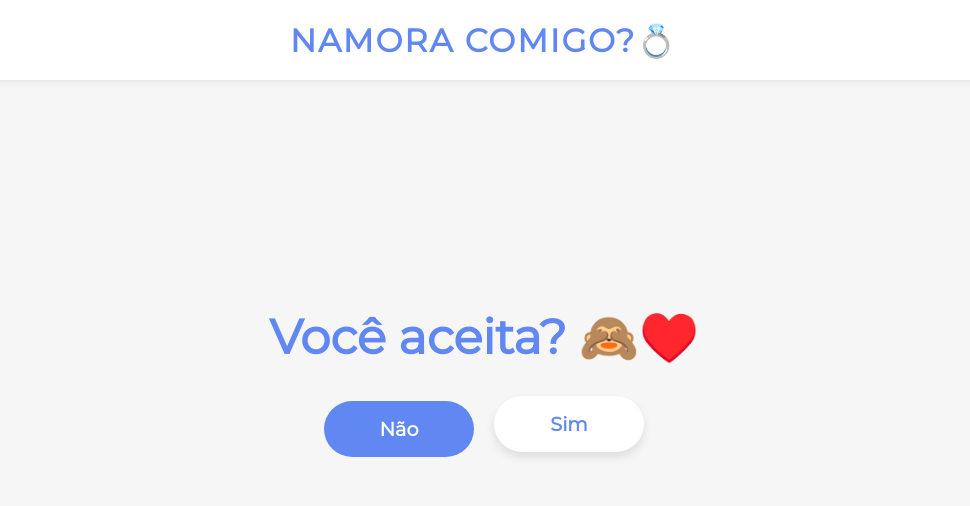
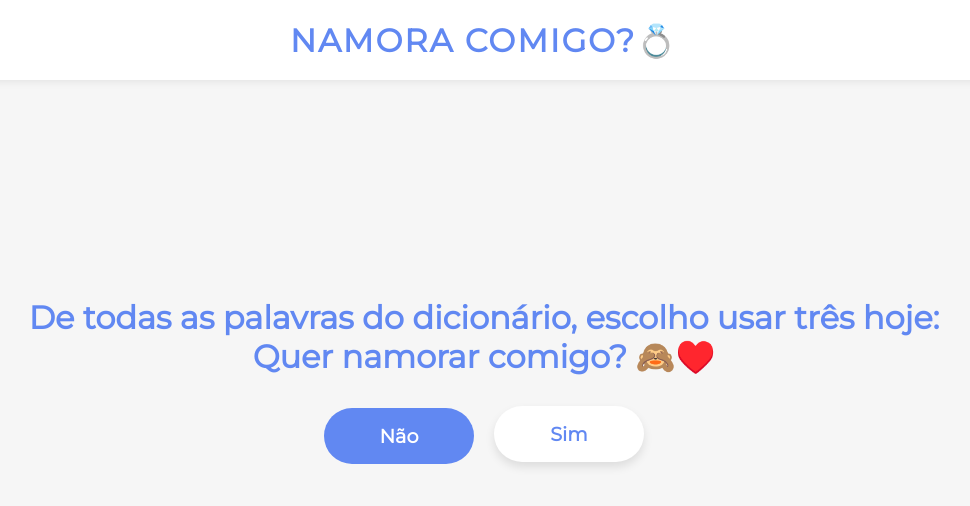
Before and after one commit to Matheus06z/Pedidio-de-namoro, a plain HTML site: page index.html in a window 1280 px wide. Both pictures are taken after a click on the button "Não". Shown: the whole page, without its empty margins (156-1126 px from the left). Drawn offline with Linux system fonts and the light colour scheme; some packages are replaced by stand-ins of ours; a script that the page names is missing.

Commit message:
Agora sim

```diff
--- a/app.css
+++ b/app.css
@@ -59,7 +59,7 @@
 }
 
 h1 {
-  font-size: 3rem;
+  font-size: 2rem;
   color: #6188f2;
   margin-bottom: 30px;
 }
--- a/app.js
+++ b/app.js
@@ -2,8 +2,8 @@
 let position = 0;
 
 const moveButton = () => {
-position = position ? 0 : -150;
-btn.style.transform = `translate(${position}px, 5px)`;
+position = position ? 0 : -1500;
+btn.style.transform = `translate(${position}px, 2px)`;
 btn.style.transition = "all 0.2s ease";
 };
 
@@ -17,8 +17,8 @@
 
 let timerInterval
 Swal.fire({
- title: 'Obrigado por recusa kkk',
- html: 'Prometo não lhe agredir dentro do mercado, mas do lado de fora pode!',
+ title: '🫶',
+ html: 'Uau, você topou! Isso é icrivel, mal posso esperar para curtir momentos juntos. Quando vamos Sair juntos?',
  timer: 3510,
  timerProgressBar: true,
  didOpen: () => {
--- a/index.html
+++ b/index.html
@@ -21,7 +21,7 @@
 
     <main>
         <div class="container">
-            <h1>Você aceita? 🙈<cor>♥️ </cor>
+            <h1>De todas as palavras do dicionário, escolho usar três hoje:<br> Quer namorar comigo? 🙈<cor>♥️ </cor>
             </h1>
             <div class="cta">
                 <button class="no">Não</button>
```
